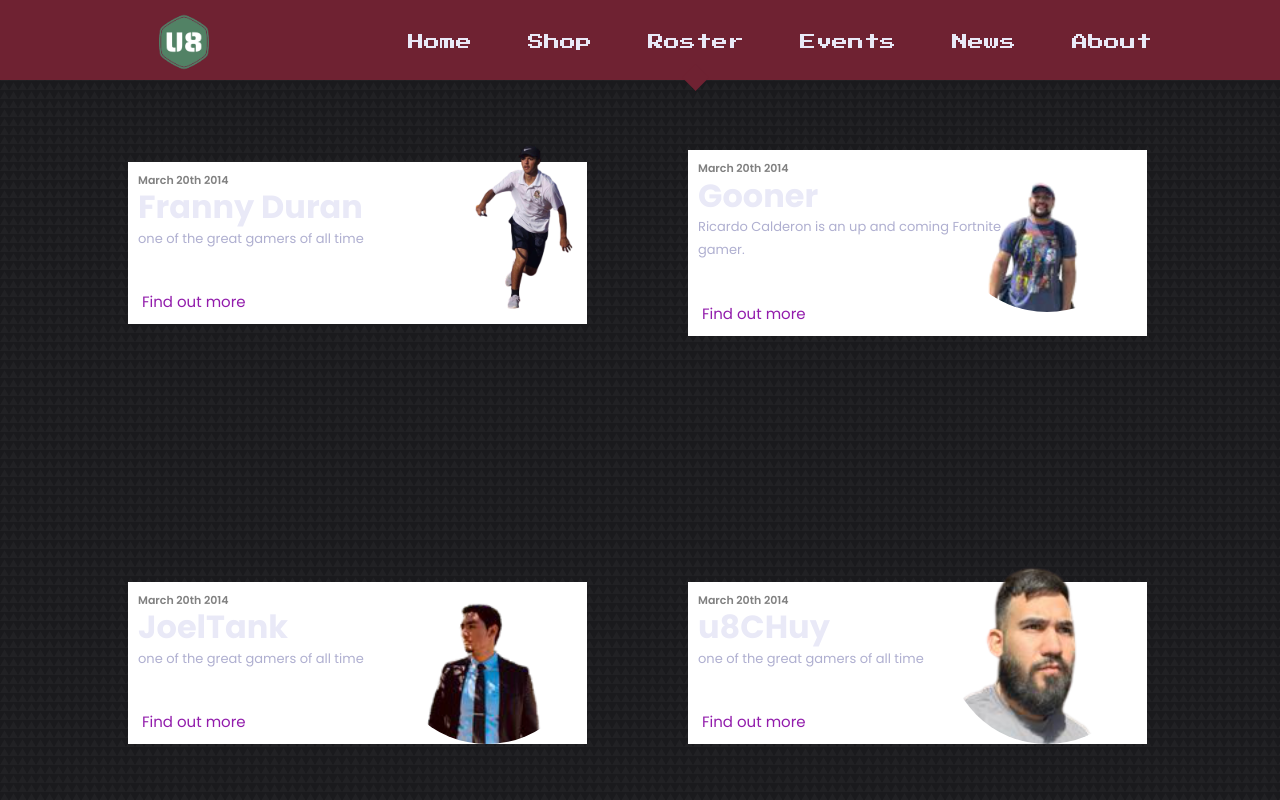
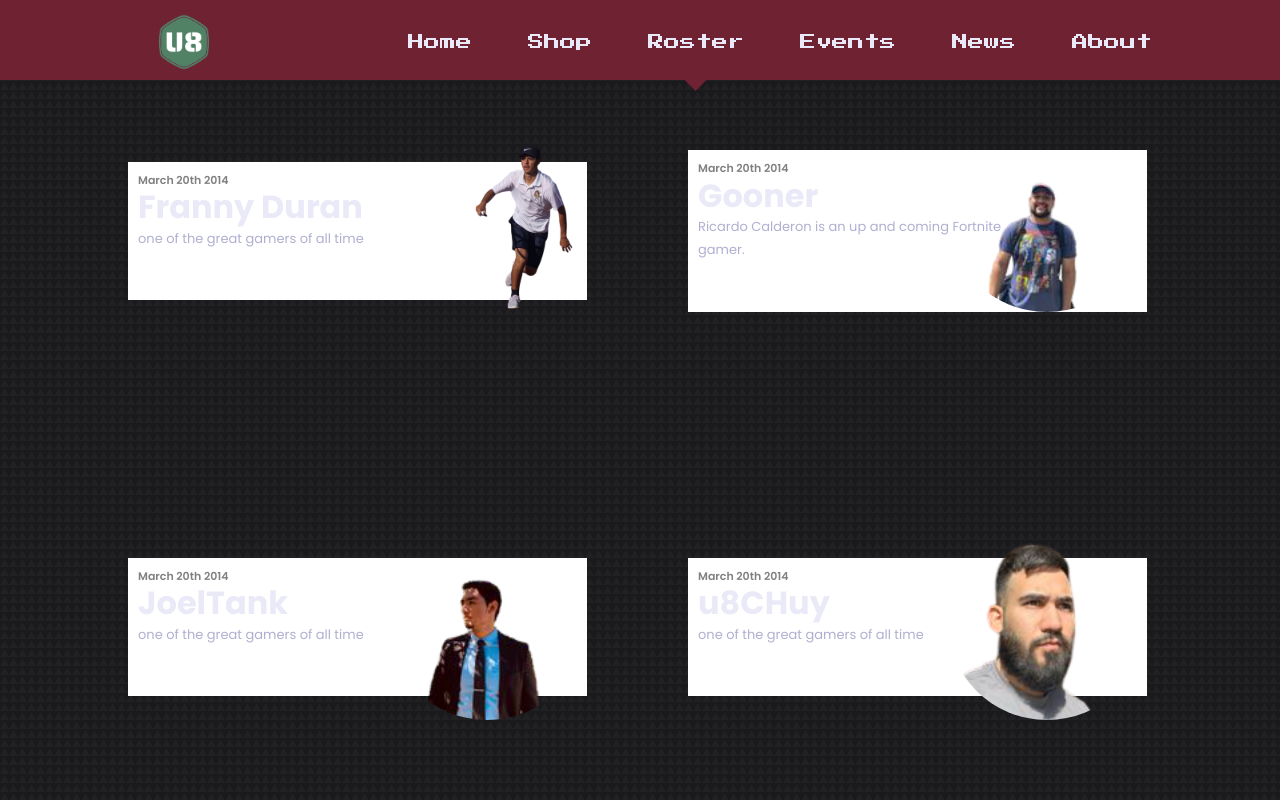
Before and after one commit to ChrisCarteno/u8gamers, a React (Create React App) app: page /roster in a window 1280 px wide. Shown: the top 800 px of the page. Built offline with nearby package versions, Linux system fonts and the light colour scheme.

Commit message:
Update Roster.jsx

```diff
--- a/src/pages/roster/Roster.jsx
+++ b/src/pages/roster/Roster.jsx
@@ -4,7 +4,7 @@ import './roster.css'
 import FrannyImg from '../../images/Franny.png'
 import GoonerImage from '../../images/GoonerRIkcy.png'
 import JoelTank from '../../images/JoelTank.png'
-import u8CHuy from '../../images/u8CHuy.png'
+import uCHuy from '../../images/u8CHuy.png'
 import PabloMinerals from '../../images/PabloMinerals.png'
 import PETERDAYS from '../../images/PETERDAYS.jpg'
 import ROACHATA from '../../images/ROACHATA.jpg'
@@ -21,16 +21,6 @@ class CardHeader extends React.Component {
   }
 }
 
-class Button extends React.Component {
-  render() {
-    return (
-      <button className="button button-primary">
-        <i className="fa fa-chevron-right"></i> Find out more
-      </button>
-    )
-  }
-}
-
 class CardBody extends React.Component {
   render() {
     return (
@@ -40,7 +30,7 @@ class CardBody extends React.Component {
         <h2>{this.props.title}</h2>
 
         <p className="body-content">{this.props.text}</p>
-        <Button />
+
       </div>
     )
   }
@@ -63,7 +53,7 @@ function Roster() {
         <Card image={FrannyImg} signDate={"March 20th 2014"} title={"Franny Duran"} text={"one of the great gamers of all time"}/>
         <Card image={GoonerImage} signDate={"March 20th 2014"} title={"Gooner"} text={"Ricardo Calderon is an up and coming Fortnite gamer."}/>
         <Card image={JoelTank} signDate={"March 20th 2014"} title={"JoelTank"} text={"one of the great gamers of all time"}/>
-        <Card image={u8CHuy} signDate={"March 20th 2014"} title={"u8CHuy"} text={"one of the great gamers of all time"}/>
+        <Card image={uCHuy} signDate={"March 20th 2014"} title={"u8CHuy"} text={"one of the great gamers of all time"}/>
         <Card image={PabloMinerals} signDate={"March 20th 2014"} title={"PabloMinerals"} text={"one of the great gamers of all time"}/>
         <Card image={PETERDAYS} signDate={"March 20th 2014"} title={"PETERDAYS"} text={"one of the great gamers of all time"}/>
         <Card image={ROACHATA} signDate={"March 20th 2014"} title={"ROACHATA"} text={"one of the great gamers of all time"}/>
```
